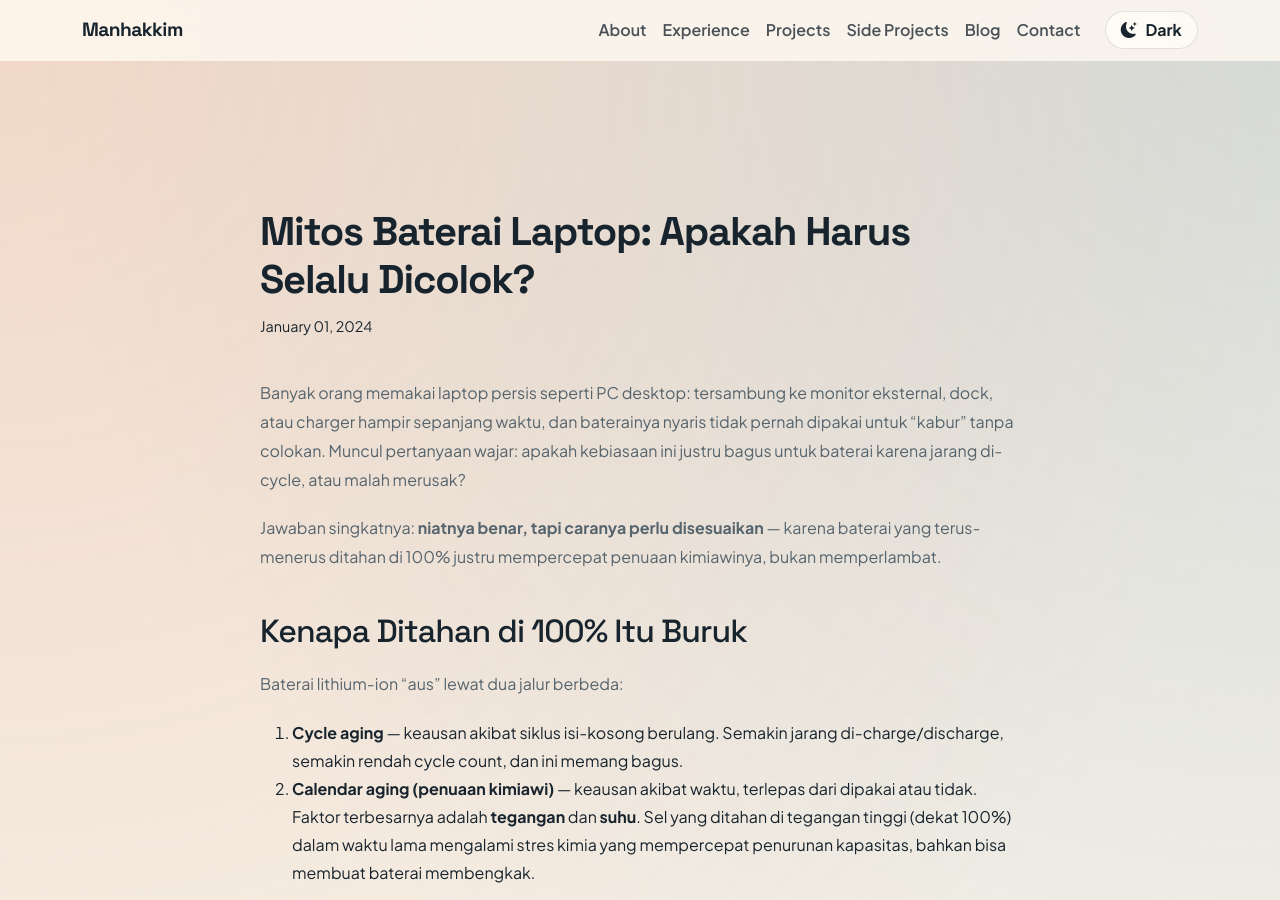
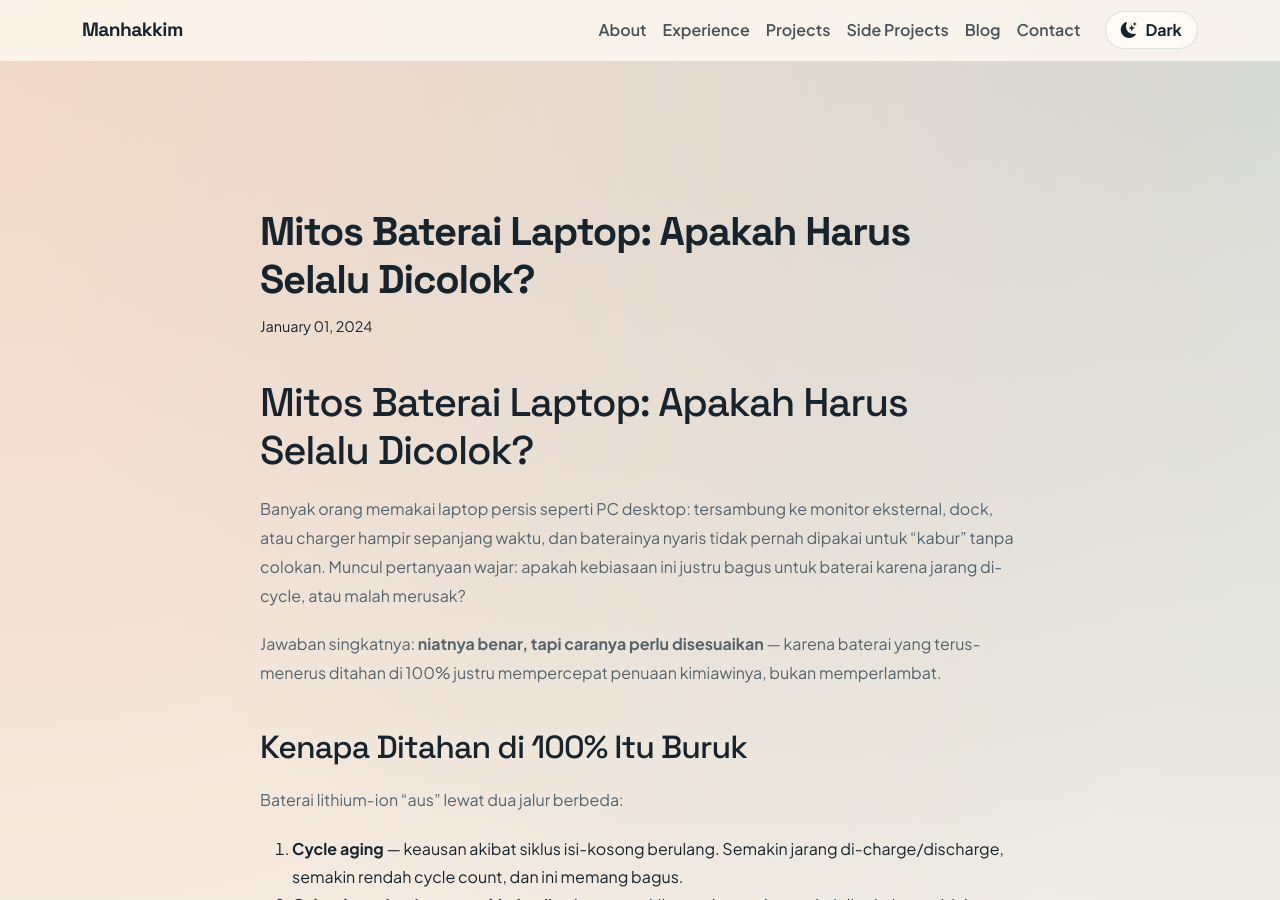
Before and after one commit to manHax/manhax.github.io, a Jekyll site: the page built from _posts/2024-01-01-baterai-laptop.md, in a window 1280 px wide and 900 px high. Built offline with Jekyll 4.4.1, drawn with Linux system fonts in a browser that asks for light colours; nearby versions of some CDN libraries.

Commit message:
Auto-sync published blog posts from my-blog

```diff
--- a/_posts/2024-01-01-baterai-laptop.md
+++ b/_posts/2024-01-01-baterai-laptop.md
@@ -4,12 +4,14 @@ tags:
 - hardware
 - tips
 created: 2026-07-24 08:59:19.478000
-updated: 2026-07-24 09:00:53.102000
+updated: 2026-07-27 12:30:16.302000
 favorite: false
 published: true
 date: '2024-01-01'
 layout: post
 ---
+# Mitos Baterai Laptop: Apakah Harus Selalu Dicolok?
+
 Banyak orang memakai laptop persis seperti PC desktop: tersambung ke monitor eksternal, dock, atau charger hampir sepanjang waktu, dan baterainya nyaris tidak pernah dipakai untuk "kabur" tanpa colokan. Muncul pertanyaan wajar: apakah kebiasaan ini justru bagus untuk baterai karena jarang di-cycle, atau malah merusak?
 
 Jawaban singkatnya: **niatnya benar, tapi caranya perlu disesuaikan** — karena baterai yang terus-menerus ditahan di 100% justru mempercepat penuaan kimiawinya, bukan memperlambat.
```
